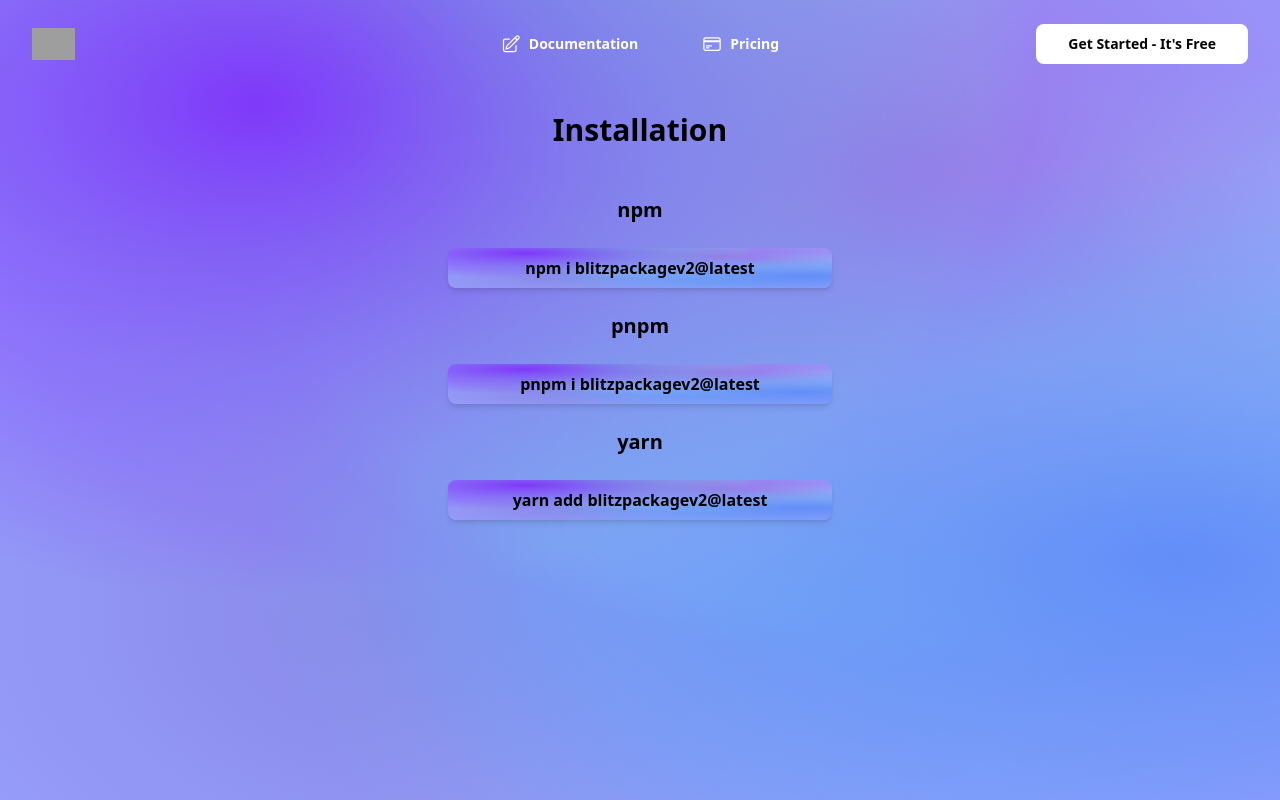
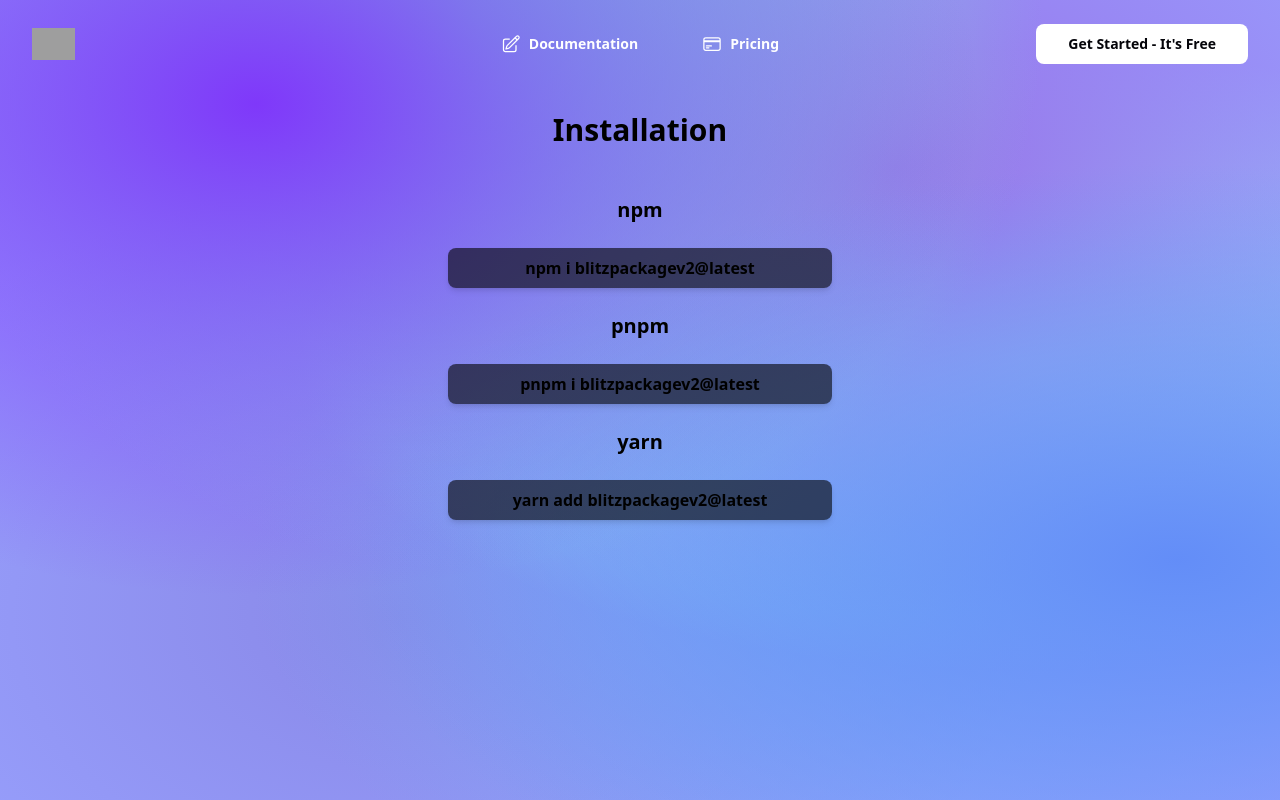
Before and after one commit to ramezj/astralics, a Next.js app in the folder client/: page /documentation/installation in a window 1280 px wide. Built offline with nearby package versions, Linux system fonts and the light colour scheme; no server answers; grey boxes are pictures that could not be loaded.

Commit message:
/documentation/installation test

```diff
--- a/client/pages/documentation/installation/index.js
+++ b/client/pages/documentation/installation/index.js
@@ -11,19 +11,19 @@ export default function page() {
                 <br />
                 <h1 className='text-xl font-bold'>npm</h1>
                 <br />
-                <div className='w-96 py-2 backgroundColor rounded-lg shadow-md'>
+                <div className='w-96 py-2 bg-black bg-opacity-60 rounded-lg shadow-md'>
                     <p className='font-bold'>npm i blitzpackagev2@latest</p>
                 </div>
                 <br />
                 <h1 className='text-xl font-bold'>pnpm</h1>
                 <br />
-                <div className='w-96 py-2 backgroundColor rounded-lg shadow-md'>
+                <div className='w-96 py-2 bg-black bg-opacity-60 rounded-lg shadow-md'>
                     <p className='font-bold'>pnpm i blitzpackagev2@latest</p>
                 </div>
                 <br />
                 <h1 className='text-xl font-bold'>yarn</h1>
                 <br />
-                <div className='w-96 py-2 backgroundColor rounded-lg shadow-md'>
+                <div className='w-96 py-2 bg-black bg-opacity-60 rounded-lg shadow-md'>
                     <p className='font-bold'>yarn add blitzpackagev2@latest</p>
                 </div>
             </center>
```
